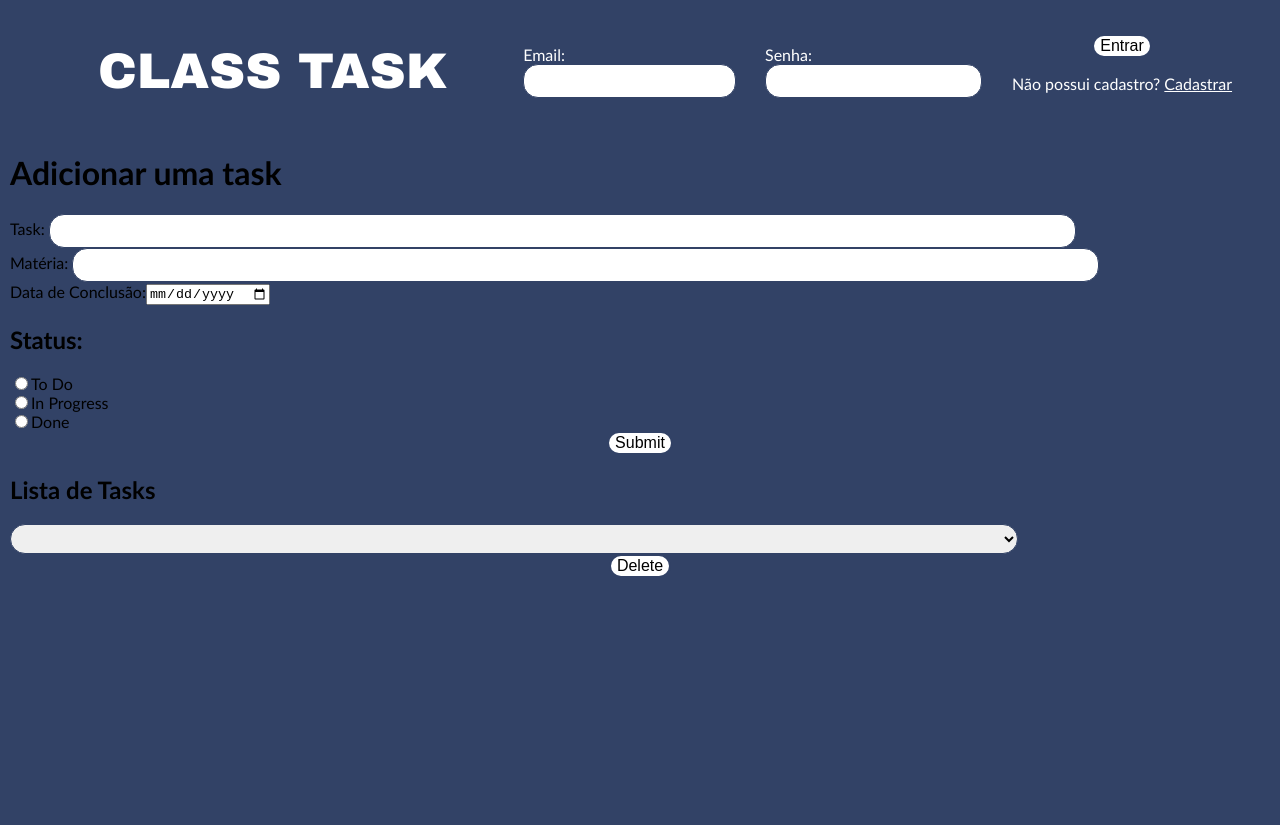
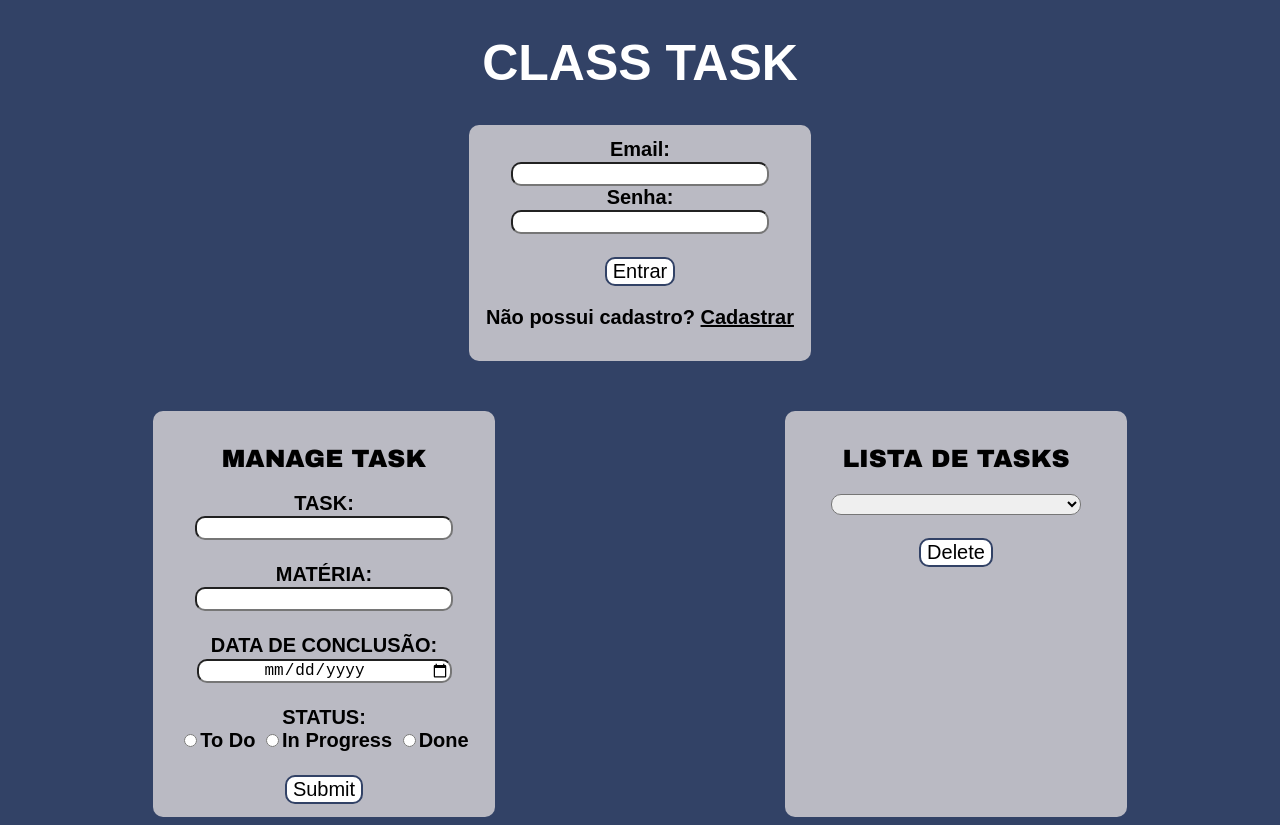
Before and after one commit to Sergio-Alves19/tt905-exame-frontend, a plain HTML site: page index.html in a window 1280 px wide. Before the commit the page ends 800 px from the top, so only its background shows below. Drawn offline with Linux system fonts and the light colour scheme; no server answers.

Commit message:
Arrumando css

```diff
--- a/css/style.css
+++ b/css/style.css
@@ -11,60 +11,64 @@ a{
     cursor: pointer;
 }
 
-#header_form{
-    display: flex;
-    justify-content: space-around;
+a:hover{
+    color:blue;
 }
 
-#login_form{
-    display: flex;
-    align-items: center;
-    justify-content: space-between;
+body {
+    background-color: #324266;
 }
 
-header .container{
+header {
     color: white;
+    text-align: center;
+    font-family: 'Arial';
 }
 
 
 header .logo{
-    margin-left: 50px;
-    color: white;
-    font-family: 'Arial Black', Times;
     font-size: 50px;
+    text-align: center;
 }
 
-body {
-    padding: 5px;
-    margin: 5px;
-    background-color: #324266;
-    font-family: 'Trebuchet MS';
+.container {
+    display: flex;
+    padding-top: 50px;
 }
 
-input[type=text],
-input[type=email],
-input[type=number],
-input[type=password],
-select{
-    width: 80%;
-    padding-left: 15px;
-    height: 30px;
-    line-height: 30px;
-    border-radius: 15px;
-    border: 1px solid #324266;
-    outline: none;
+.formulario{
+    color:black;
+    width: 25%;
+    padding: 1%;
+    text-align: center;
+    display: block;
+    margin: 0 auto;
+    background-color: rgba(233, 227, 227, 0.746);
+    border-radius: 10px;
+    font-size: 20px;
+    font-weight: bold;
+    font-family: 'Arial';
+}
+
+h2 {
+    font-family: 'Arial Black';
+    font-size: 25px;
+}
+
+input[type=text], input[type=password], input[type=date], select{
+    width: 250px;
+    text-align: center;
+    border-radius: 10px;
+    font-size: 16px;
 }
 
 input[type=submit], button{
-    font-size: 1em;
-    display: block;
+    font-size: 20px;
     background-color: white;
     border: 2px solid #324266;
-    outline: 0;
     cursor: pointer;
-    margin: 0 auto;
     text-align: center;
-    border-radius: 15px;
+    border-radius: 10px;
 }
 
 input[type=submit]:hover, button:hover{
--- a/index.html
+++ b/index.html
@@ -14,11 +14,11 @@
 
     <body onload="onLoad()">
         <header>
+            <h1 class="logo">CLASS TASK</h1>
             <div id="header_form" class="closed">
-                <h1 class="logo">CLASS TASK</h1>
-                <form id="login_form" class="container">
+                <form id="login_form" class="formulario">
                     <label>Email: <input type="text" name="email"/></label>
-                    <label>Senha: <input type="password" name="senha"/></label>
+                    <label>Senha: <input type="password" name="senha"/></label><br><br>
 
                     <div id="div_cadastro" class="closed">
                         <button type="submit" onclick="submitCadastro()">Cadastrar</button>
@@ -34,31 +34,36 @@
             </div>
 
             <div id="logged_user" class="closed">
-                <p>Usuário Autenticado: <span id="user_span">Usuário</span></p>
-                <p><a onclick="logout()">Sair</a></p>
+                <form class="formulario">
+                    <p>Usuário Autenticado: <span id="user_span">Usuário</span></p>
+                    <button type="submit" onclick="logout()">Sair</button>
+                </form>
             </div>
         </header>
+        <div class="container">
+            <form id = "task_form" class="formulario">
+                <h2>MANAGE TASK</h2>
 
-        <form id = "task_form">
+                <label>TASK:<br><input type="text" name="task"></label><br/><br>
 
-            <h1>Adicionar uma task</h1>
+                <label>MATÉRIA:<br><input type="text" name="materia"></label><br/><br>
 
-            <label>Task: <input type="text" name="task"></label><br/>
+                <label>DATA DE CONCLUSÃO:<br><input type="date" name="data_conclusao"></label><br/>
 
-            <label>Matéria: <input type="text" name="materia"></label><br/>
+                <br>STATUS:<br>
+                <label><input type="radio" name="status" value="to_do">To Do</label>
+                <label><input type="radio" name="status" value="in_progress">In Progress</label>
+                <label><input type="radio" name="status" value="done">Done</label>
 
-            <label>Data de Conclusão:<input type="date" name="data_conclusao"></label><br/>
+                <br><br><button type="submit" onclick="return submitTask()">Submit</button>
+            </form>
 
-            <h2>Status:</h2>
-            <label><input type="radio" name="status" value="to_do">To Do</label><br/>
-            <label><input type="radio" name="status" value="in_progress">In Progress</label><br/>
-            <label><input type="radio" name="status" value="done">Done</label><br/>
+            <form id="lista_form" class="formulario">
+                <h2> LISTA DE TASKS</h2>
+                <select id="taskList"></select>
+                <br><br><button type="submit" onclick="return deleteForm()">Delete</button>
+            </form>
+        </div>
 
-            <button type="submit" onclick="return submitTask()">Submit</button>
-
-            <h2> Lista de Tasks</h2>
-            <select id="taskList"></select>
-            <button type="submit" onclick="return deleteForm()">Delete</button>
-        </form>
     </body>
 </html>
--- a/js/functions.js
+++ b/js/functions.js
@@ -113,7 +113,7 @@ async function logout(){
         const uid = firebase.auth().currentUser.uid;
         msgRef.child(`${uid}`).off('value');
     } catch (error) {
-        alert(error.message);
+
     }
 
 }
```
